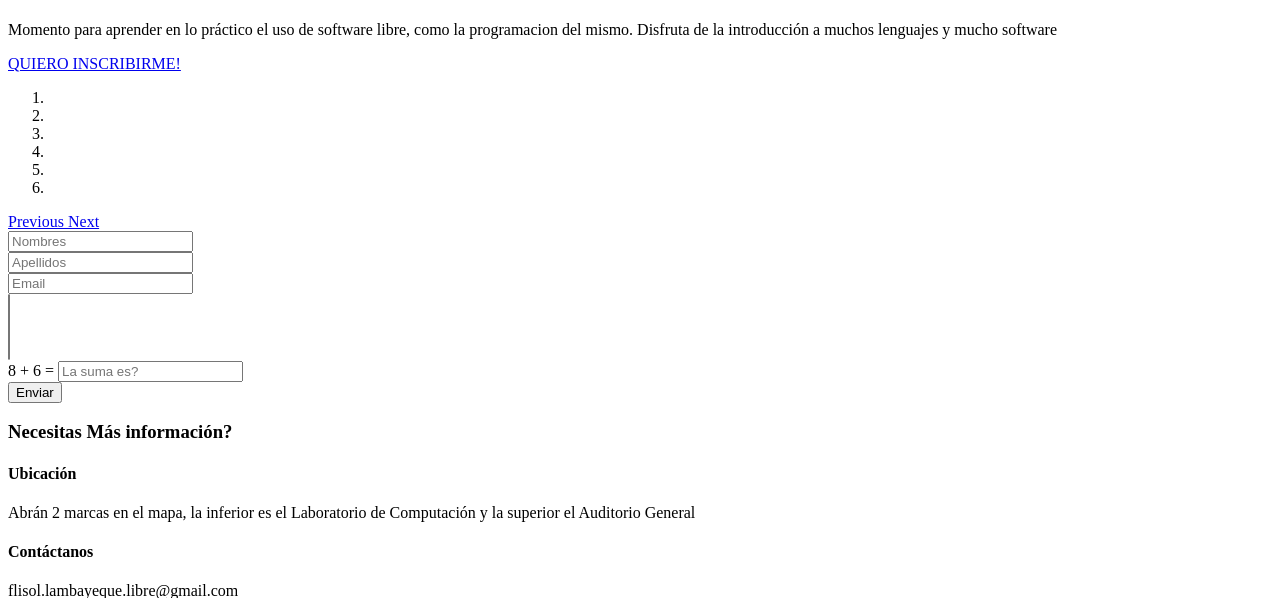
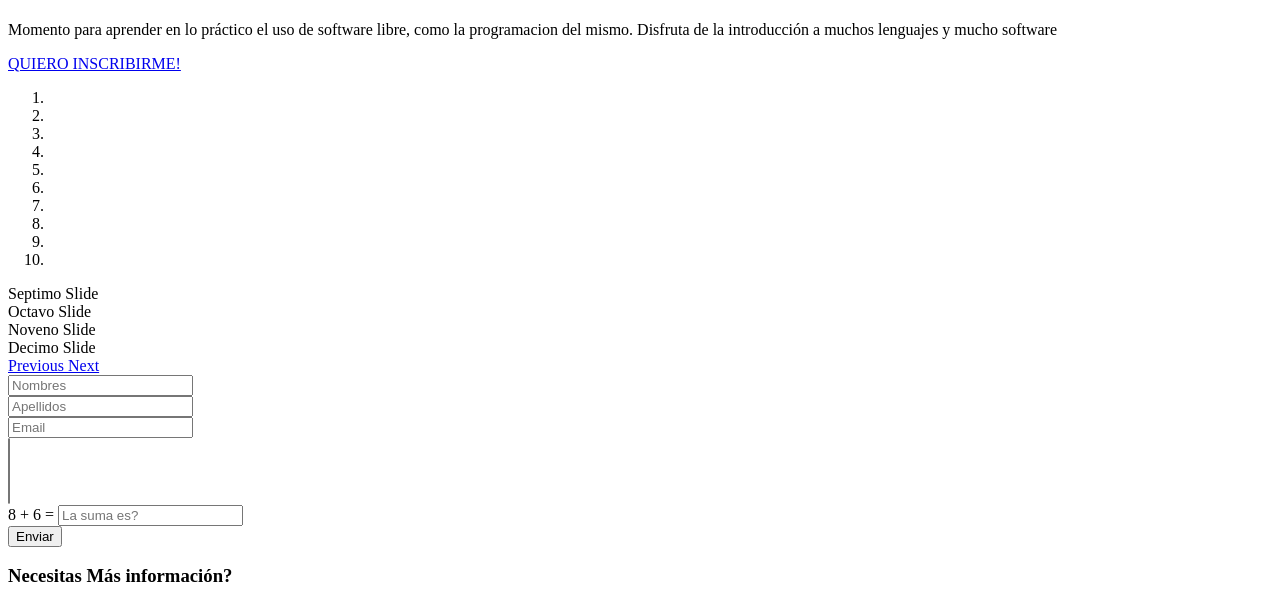
Before and after one commit to goldenSniperOS/flisol-lambayeque, a PHP site: template app/views/home/index.php in a window 1280 px wide. Shown: the part 450-1048 px from the top of the page. Run offline with PHP 8.4, Linux system fonts and the light colour scheme; the template is opened without the code that fills it, so the values that code supplies are empty; some libraries are stand-ins or nearby versions.

Commit message:
Ponencias

```diff
--- a/app/views/home/index.php
+++ b/app/views/home/index.php
@@ -65,7 +65,10 @@
 					    <li data-target="#carousel-example-generic" data-slide-to="3"></li>
 					    <li data-target="#carousel-example-generic" data-slide-to="4"></li>
 					    <li data-target="#carousel-example-generic" data-slide-to="5"></li>
-
+						<li data-target="#carousel-example-generic" data-slide-to="6"></li>
+						<li data-target="#carousel-example-generic" data-slide-to="7"></li>
+						<li data-target="#carousel-example-generic" data-slide-to="8"></li>
+						<li data-target="#carousel-example-generic" data-slide-to="9"></li>
 					  </ol>
 					  <!-- Wrapper for slides -->
 					  <div class="carousel-inner" role="listbox">
@@ -86,6 +89,30 @@
 					    </div>
 					    <div class="item">
 					      <?=HTML::image('img/talleres3.jpg')?>
+					    </div>
+					    <div class="item">
+					      <?=HTML::image('img/ponencia1.jpg')?>
+					      <div class="carousel-caption">
+					        Septimo Slide
+					      </div>
+					    </div>
+					    <div class="item">
+					      <?=HTML::image('img/ponencia2.jpg')?>
+					      <div class="carousel-caption">
+					        Octavo Slide
+					      </div>
+					    </div>
+					    <div class="item">
+					      <?=HTML::image('img/ponencia4.jpg')?>
+					      <div class="carousel-caption">
+					        Noveno Slide
+					      </div>
+					    </div>
+					    <div class="item">
+					      <?=HTML::image('img/ponencia5.jpg')?>
+					      <div class="carousel-caption">
+					        Decimo Slide
+					      </div>
 					    </div>
 					  </div>
 					  <!-- Controls -->
```
Also changed, not shown: public/img/ponencia1.jpg (added), public/img/ponencia2.jpg (added), public/img/ponencia4.jpg (added), public/img/ponencia5.jpg (added), public/img/talleres1.jpg, public/img/talleres2.jpg, public/img/talleres3.jpg, 3 other files.
